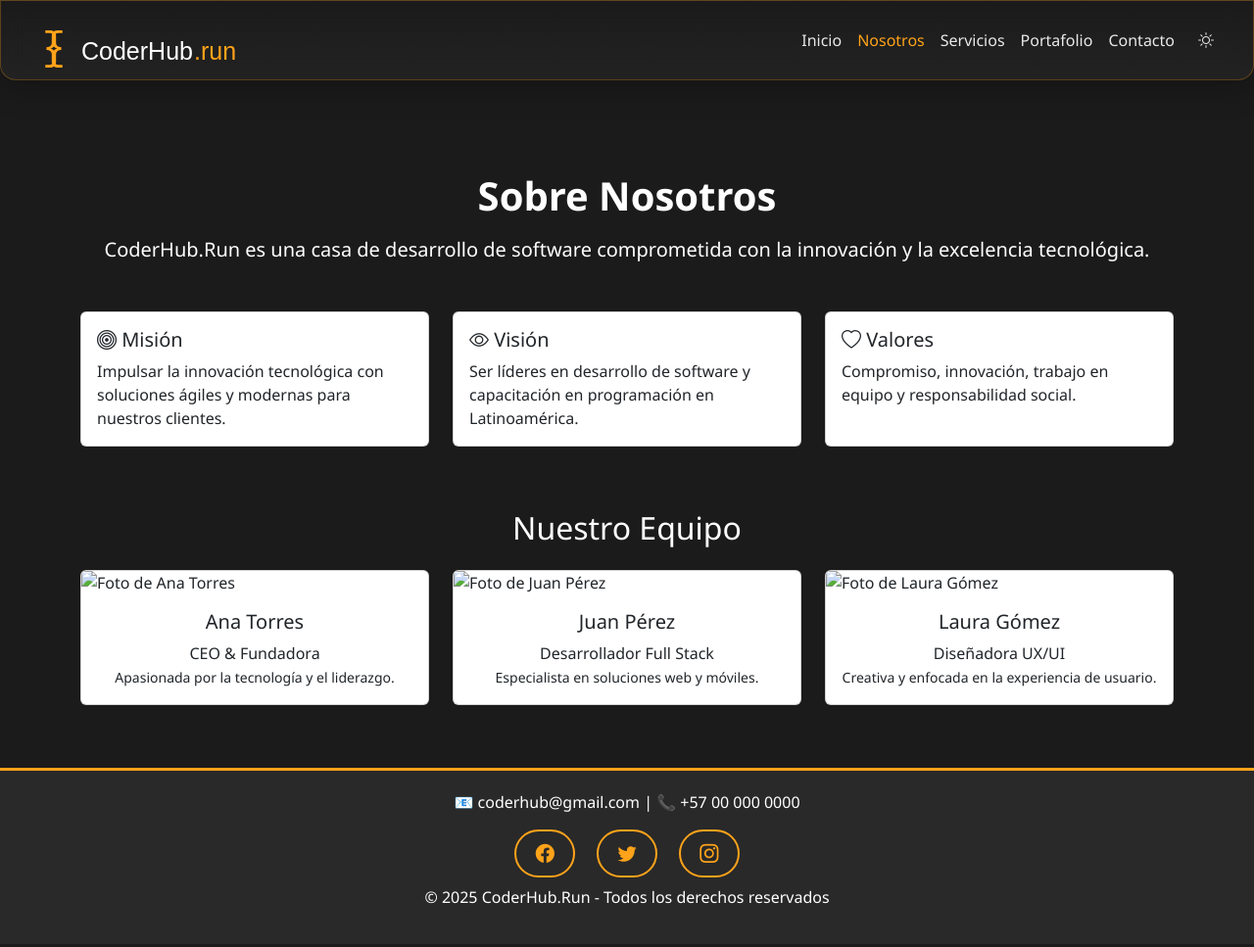
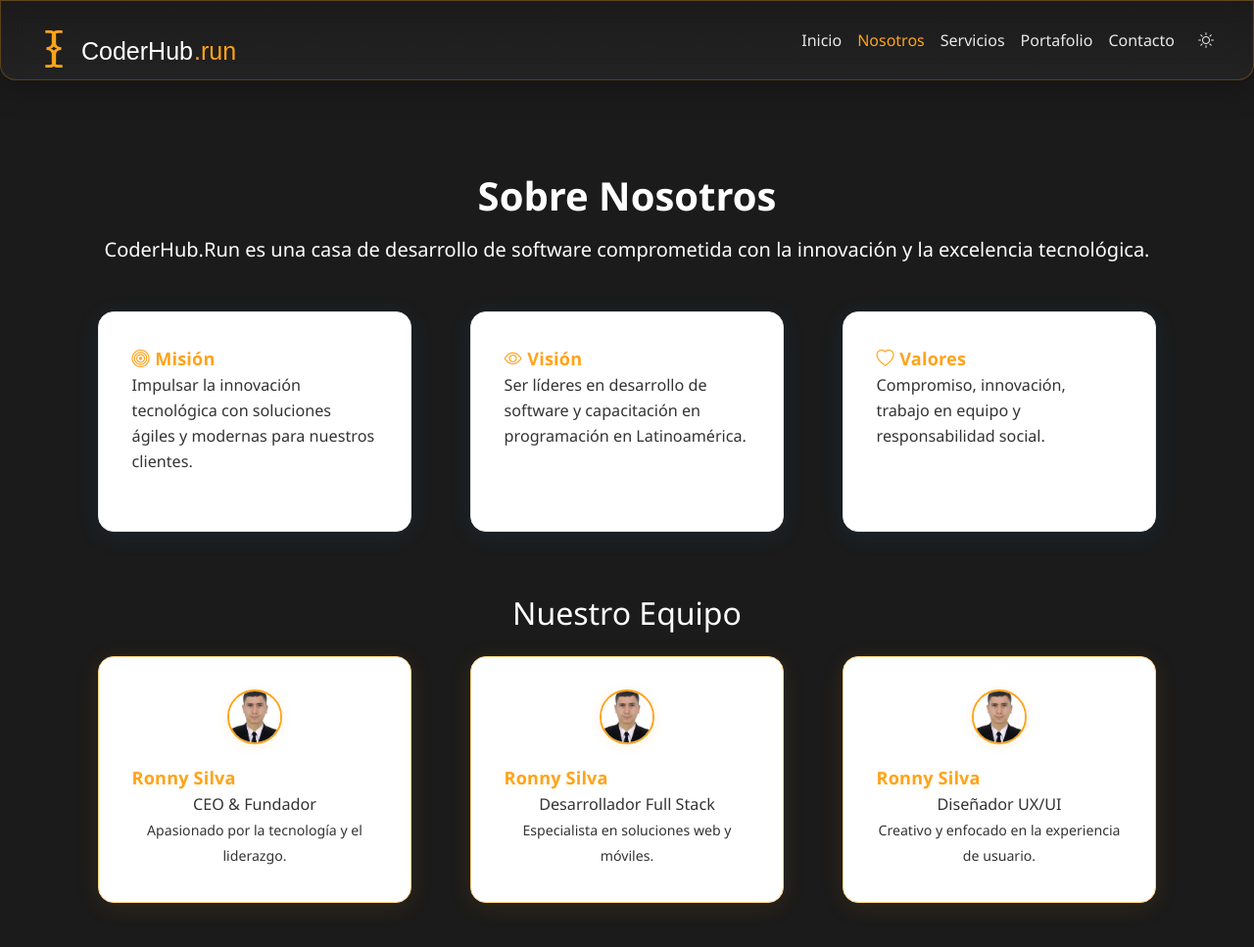
Before and after one commit to Ronny2321/Parcial2_2025g1_Silva_Ronny, a plain HTML site: page about.html in a window 1280 px wide. Shown: the top 967 px of the page at 98% size. Drawn offline with nearby package versions, Linux system fonts and the light colour scheme.

Commit message:
Se mejoró el diseño y estructura de la página de about (Sobre nosotros)

```diff
--- a/about.html
+++ b/about.html
@@ -7,8 +7,10 @@
     <title>Nosotros | CoderHub.Run</title>
     <link href="https://cdn.jsdelivr.net/npm/bootstrap@5.3.2/dist/css/bootstrap.min.css" rel="stylesheet">
     <link rel="stylesheet" href="https://cdn.jsdelivr.net/npm/bootstrap-icons@1.11.1/font/bootstrap-icons.css">
+    <link rel="stylesheet" href="https://cdnjs.cloudflare.com/ajax/libs/animate.css/4.1.1/animate.min.css" />
     <link rel="stylesheet" href="css/styles.css">
     <link rel="stylesheet" href="css/logo.css">
+    <link rel="stylesheet" href="css/about.css">
 </head>
 
 <body>
@@ -21,12 +23,13 @@
                         <text class="coderhub" x="50" y="50">CoderHub</text>
                         <text class="dotrun" x="165" y="50">.run</text>
                         <text id="closing" class="close-bracket" x="10" y="50">}</text>
-                        <animateTransform xlink:href="#closing" attributeName="transform" type="translate" from="0 0" to="200 0"
-                            dur="3s" repeatCount="indefinite" begin="0s" fill="freeze" />
+                        <animateTransform xlink:href="#closing" attributeName="transform" type="translate" from="0 0"
+                            to="200 0" dur="3s" repeatCount="indefinite" begin="0s" fill="freeze" />
                     </svg>
                 </div>
-                <button class="navbar-toggler ms-auto" type="button" data-bs-toggle="collapse" data-bs-target="#navbarNav"
-                    aria-controls="navbarNav" aria-expanded="false" aria-label="Toggle navigation">
+                <button class="navbar-toggler ms-auto" type="button" data-bs-toggle="collapse"
+                    data-bs-target="#navbarNav" aria-controls="navbarNav" aria-expanded="false"
+                    aria-label="Toggle navigation">
                     <span class="navbar-toggler-icon"></span>
                 </button>
                 <div class="collapse navbar-collapse justify-content-end" id="navbarNav">
@@ -46,18 +49,20 @@
             </div>
         </nav>
     </header>
-    <main class="container mt-5 pt-5">
-        <section class="text-center mb-5">
-            <h1 class="fw-bold mb-3">Sobre Nosotros</h1>
-            <p class="lead">CoderHub.Run es una casa de desarrollo de software comprometida con la innovación y la
-                excelencia tecnológica.</p>
+    <div class="about-bg min-vh-100 d-flex flex-column">
+        <main class="container about-main mt-5 pt-5 flex-grow-1">
+            <section class="text-center mb-5 animate__animated animate__fadeInDown animate__faster">
+                <h1 class="fw-bold mb-3 animate__animated animate__fadeInDown animate__delay-1s">Sobre Nosotros</h1>
+                <p class="lead animate__animated animate__fadeIn animate__delay-2s">CoderHub.Run es una casa de
+                    desarrollo de software comprometida con la innovación y la excelencia tecnológica.</p>
             </section>
-        <section class="row mb-5">
+            <section class="row mb-5 animate__animated animate__fadeInUp animate__delay-1s">
                 <div class="col-md-4 mb-3">
                     <div class="card h-100 animate__animated animate__fadeInUp">
                         <div class="card-body">
                             <h5 class="card-title"><i class="bi bi-bullseye"></i> Misión</h5>
-                        <p class="card-text">Impulsar la innovación tecnológica con soluciones ágiles y modernas para
+                            <p class="card-text">Impulsar la innovación tecnológica con soluciones ágiles y modernas
+                                para
                                 nuestros clientes.</p>
                         </div>
                     </div>
@@ -80,24 +85,24 @@
                     </div>
                 </div>
             </section>
-        <section class="mb-5">
-            <h2 class="text-center mb-4">Nuestro Equipo</h2>
+            <section class="mb-5 animate__animated animate__fadeInUp animate__delay-2s">
+                <h2 class="text-center mb-4 animate__animated animate__fadeInDown animate__delay-2s">Nuestro Equipo</h2>
                 <div class="row justify-content-center">
                     <div class="col-md-4 mb-3">
                         <div class="card team-card animate__animated animate__zoomIn">
-                        <img src="img/team1.jpg" class="card-img-top" alt="Foto de Ana Torres">
+                            <img src="img/yo.JPG" class="card-img-top team-img" alt="Foto de Ronny Silva">
                             <div class="card-body text-center">
-                            <h5 class="card-title">Ana Torres</h5>
-                            <p class="card-text">CEO & Fundadora<br><small>Apasionada por la tecnología y el
+                                <h5 class="card-title">Ronny Silva</h5>
+                                <p class="card-text">CEO & Fundador<br><small>Apasionado por la tecnología y el
                                         liderazgo.</small></p>
                             </div>
                         </div>
                     </div>
                     <div class="col-md-4 mb-3">
                         <div class="card team-card animate__animated animate__zoomIn animate__delay-1s">
-                        <img src="img/team2.jpg" class="card-img-top" alt="Foto de Juan Pérez">
+                            <img src="img/yo.JPG" class="card-img-top team-img" alt="Foto de Ronny Silva">
                             <div class="card-body text-center">
-                            <h5 class="card-title">Juan Pérez</h5>
+                                <h5 class="card-title">Ronny Silva</h5>
                                 <p class="card-text">Desarrollador Full Stack<br><small>Especialista en soluciones web y
                                         móviles.</small></p>
                             </div>
@@ -105,10 +110,10 @@
                     </div>
                     <div class="col-md-4 mb-3">
                         <div class="card team-card animate__animated animate__zoomIn animate__delay-2s">
-                        <img src="img/team3.jpg" class="card-img-top" alt="Foto de Laura Gómez">
+                            <img src="img/yo.JPG" class="card-img-top team-img" alt="Foto de Ronny Silva">
                             <div class="card-body text-center">
-                            <h5 class="card-title">Laura Gómez</h5>
-                            <p class="card-text">Diseñadora UX/UI<br><small>Creativa y enfocada en la experiencia de
+                                <h5 class="card-title">Ronny Silva</h5>
+                                <p class="card-text">Diseñador UX/UI<br><small>Creativo y enfocado en la experiencia de
                                         usuario.</small></p>
                             </div>
                         </div>
@@ -116,7 +121,8 @@
                 </div>
             </section>
         </main>
-    <footer class="text-center mt-5">
+    </div>
+    <footer class="text-center mt-0" style="margin-bottom:0;">
         <div class="container">
             <p>📧 coderhub@gmail.com | 📞 +57 00 000 0000</p>
             <div class="social-btns mt-2">
@@ -127,7 +133,6 @@
             <p class="mt-2">&copy; 2025 CoderHub.Run - Todos los derechos reservados</p>
         </div>
     </footer>
-    <link rel="stylesheet" href="https://cdnjs.cloudflare.com/ajax/libs/animate.css/4.1.1/animate.min.css" />
     <script src="https://cdn.jsdelivr.net/npm/bootstrap@5.3.2/dist/js/bootstrap.bundle.min.js"></script>
     <script src="js/cambiarmodo.js"></script>
 </body>
--- /dev/null
+++ b/css/about.css
@@ -0,0 +1,66 @@
+.about-main .card {
+  transition: box-shadow 0.18s, transform 0.18s, border 0.18s;
+  border-radius: 16px;
+  border: 1.5px solid #ececec;
+  box-shadow: 0 4px 24px rgba(33,150,243,0.10);
+  margin-bottom: 1.5rem;
+  background: #fff;
+  padding: 1.3rem 1.1rem 1.1rem 1.1rem;
+  max-width: 320px;
+  margin-left: auto;
+  margin-right: auto;
+  position: relative;
+  overflow: hidden;
+  font-family: 'Segoe UI', Arial, sans-serif;
+}
+.about-main .card:hover {
+  box-shadow: 0 12px 36px rgba(255,163,26,0.13);
+  border-color: #ffa31a;
+  transform: translateY(-4px) scale(1.03);
+}
+.about-main .team-card {
+  background: #fff;
+  border: 1.5px solid #ffd180;
+  box-shadow: 0 4px 24px rgba(255,163,26,0.10);
+}
+.about-main .team-card:hover {
+  box-shadow: 0 12px 36px rgba(255,163,26,0.18);
+  border-color: #ffa31a;
+}
+.about-main .card-title {
+  display: flex;
+  align-items: center;
+  gap: 0.3em;
+  font-size: 1.13rem;
+  font-weight: 700;
+  color: #ffa31a;
+  margin-bottom: 0.22em;
+  letter-spacing: 0.01em;
+  text-shadow: 0 1px 4px #fff;
+  font-family: 'Segoe UI', Arial, sans-serif;
+}
+.about-main .team-card .card-title {
+  color: #ffa31a;
+  font-size: 1.13rem;
+  font-weight: 700;
+  text-shadow: 0 1px 4px #fff7e6;
+  font-family: 'Segoe UI', Arial, sans-serif;
+}
+.about-main .team-card img {
+  border-radius: 50%;
+  border: 2.5px solid #ffa31a;
+  object-fit: cover;
+  height: 56px;
+  width: 56px;
+  margin: 12px auto 8px auto;
+  display: block;
+  box-shadow: 0 2px 12px rgba(255,163,26,0.13);
+  background: #fff7e6;
+}
+.about-main .card-text {
+  color: #333;
+  font-size: 1.01rem;
+  margin-bottom: 0;
+  line-height: 1.6;
+  font-family: 'Segoe UI', Arial, sans-serif;
+}
```
Also changed, not shown: img/yo.JPG (added). Lines whose indentation alone changed are shown as unchanged.
